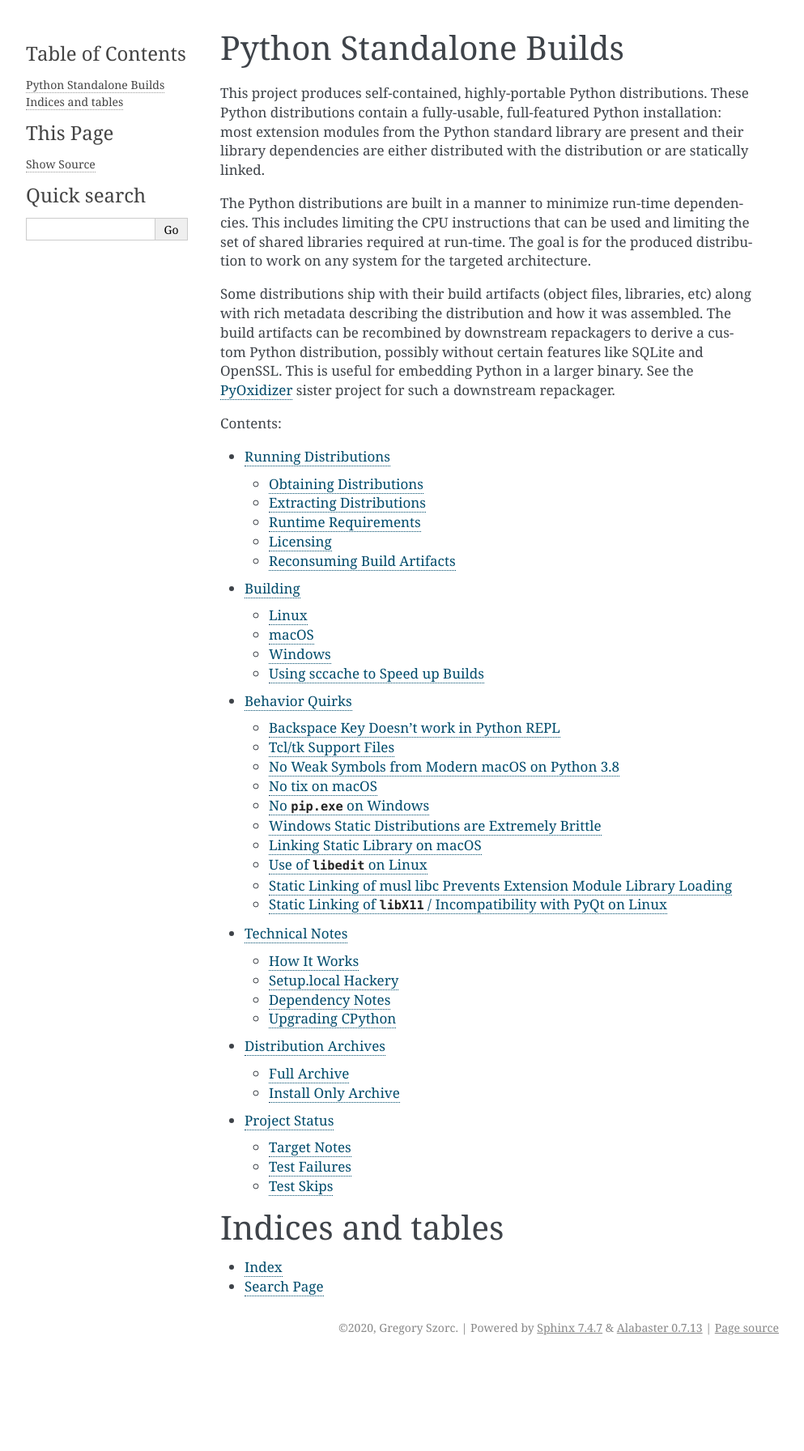
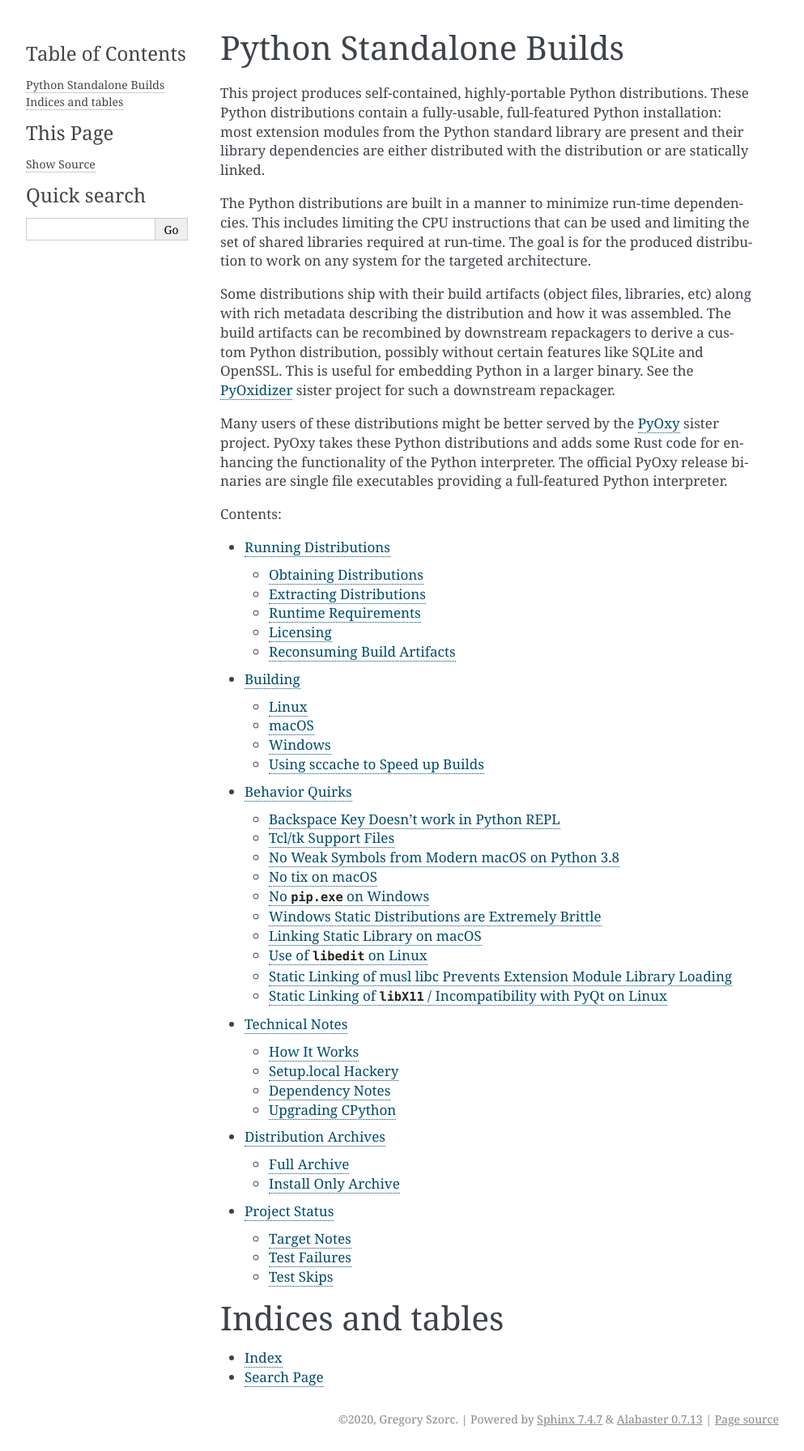
Before and after one commit to indygreg/python-build-standalone, a Sphinx documentation site: the page built from docs/index.rst, in a window 1280 px wide. Shown: the whole page at 81% size, without its empty margins (148-1141 px from the left). Built offline with Sphinx 7.4.7, drawn with Linux system fonts in a browser that asks for light colours; before the commit the page ends 1679 px from its top, so only the background shows below that.

Commit message:
docs: add note about PyOxy

```diff
--- a/docs/index.rst
+++ b/docs/index.rst
@@ -23,6 +23,13 @@
 `PyOxidizer <https://github.com/indygreg/PyOxidizer>`_ sister project
 for such a downstream repackager.
 
+Many users of these distributions might be better served by the
+`PyOxy <https://pyoxidizer.readthedocs.io/en/latest/pyoxy.html>`_
+sister project. PyOxy takes these Python distributions and adds some
+Rust code for enhancing the functionality of the Python interpreter.
+The official PyOxy release binaries are single file executables providing
+a full-featured Python interpreter.
+
 .. toctree::
    :maxdepth: 2
    :caption: Contents:
```
